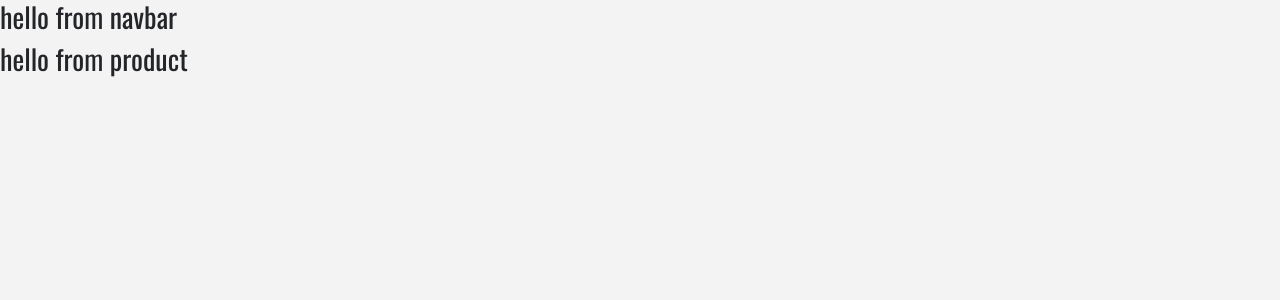
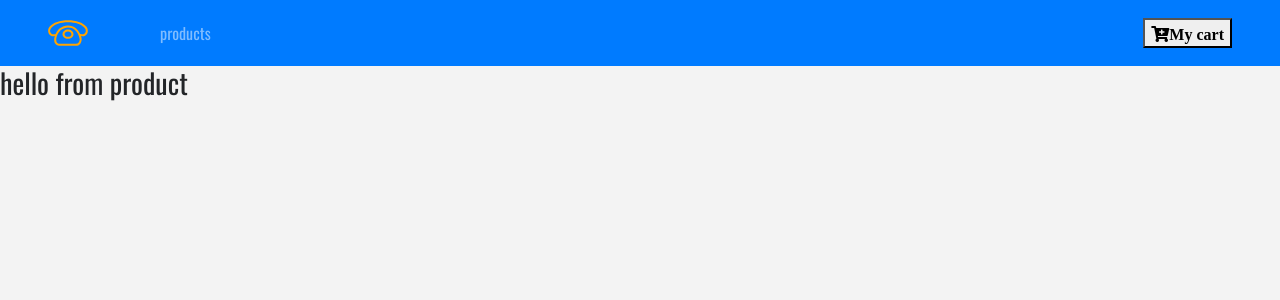
Before and after one commit to swati2904/mobile-store, a React (Create React App) app: page / in a window 1280 px wide. Shown: the top 300 px of the page. Built offline with nearby package versions, Linux system fonts and the light colour scheme.

Commit message:
added the navigation bar

```diff
--- a/src/components/Navbar.js
+++ b/src/components/Navbar.js
@@ -1,11 +1,33 @@
-import React, { Component } from 'react'
-
+import React, { Component } from "react";
+import { Link } from "react-router-dom";
+import logo from "../logo.svg";
 export default class Navbar extends Component {
-    render() {
-        return (
-            <div>
-                <h3> hello from navbar</h3>
-            </div>
-        )
-    }
+  render() {
+    return (
+      <nav className="navbar navbar-expand-sm bg-primary navbar-dark px-sm-5">
+        {/* https://www.iconfinder.com/icons/1243689/call_phone_icon
+Creative Commons (Attribution 3.0 Unported);
+https://www.iconfinder.com/Makoto_msk  */}
+        <Link to="/">
+          <img src={logo} alt="store" className="navbar-brand" />
+        </Link>
+        <ul className="navbar-nav align-items-center">
+            <li className="nav-item ml-5">
+                <Link to="/" className="nav-link">
+                    products
+                </Link>
+            </li>
+        </ul>
+        <Link to="/cart" className="ml-auto">
+            <button>
+                <span>
+                    <i className="fas fa-cart-plus">
+                        My cart
+                    </i>
+                </span>
+            </button>
+        </Link>
+      </nav>
+    );
+  }
 }
```
